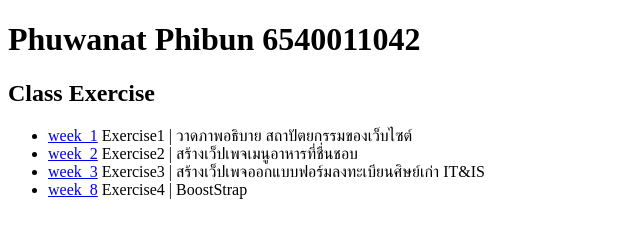
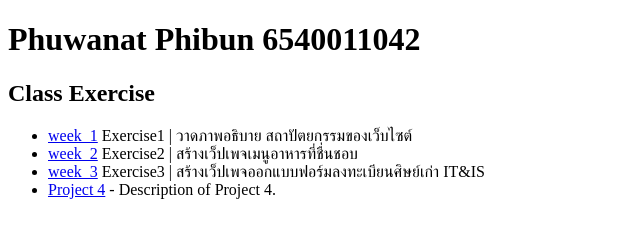
Before and after one commit to 042-Phuwanat/042-web-programming, a plain HTML site: page index.html in a window 1280 px wide. Shown: the full height of the page, 0-640 px from the left. Drawn offline with Linux system fonts and the light colour scheme.

Commit message:
first commit

```diff
--- a/index.html
+++ b/index.html
@@ -13,7 +13,7 @@
         <li><a href="https://042-Phuwanat.github.io/042-web-programming/week1/ex1_webwork.html">week_1</a> Exercise1 | วาดภาพอธิบาย สถาปัตยกรรมของเว็บไซต์</li>
         <li><a href="https://042-Phuwanat.github.io/042-web-programming/week2/ex2_Food.html">week_2</a> Exercise2 | สร้างเว็ปเพจเมนูอาหารที่ชื่นชอบ</li>
         <li><a href="https://042-Phuwanat.github.io/042-web-programming/week3/ex3_042_045.html">week_3</a> Exercise3 | สร้างเว็ปเพจออกแบบฟอร์มลงทะเบียนศิษย์เก่า IT&IS</li>
-        <li><a href="https://042-Phuwanat.github.io/042-web-programming/week2/ex2_Food.html">week_8</a>  Exercise4 | BoostStrap</li>
+        <li><a href="Bootstrap/bootstrap.html">Project 4</a> - Description of Project 4.</li>
     </ul>
 </body>
 </html>
```
